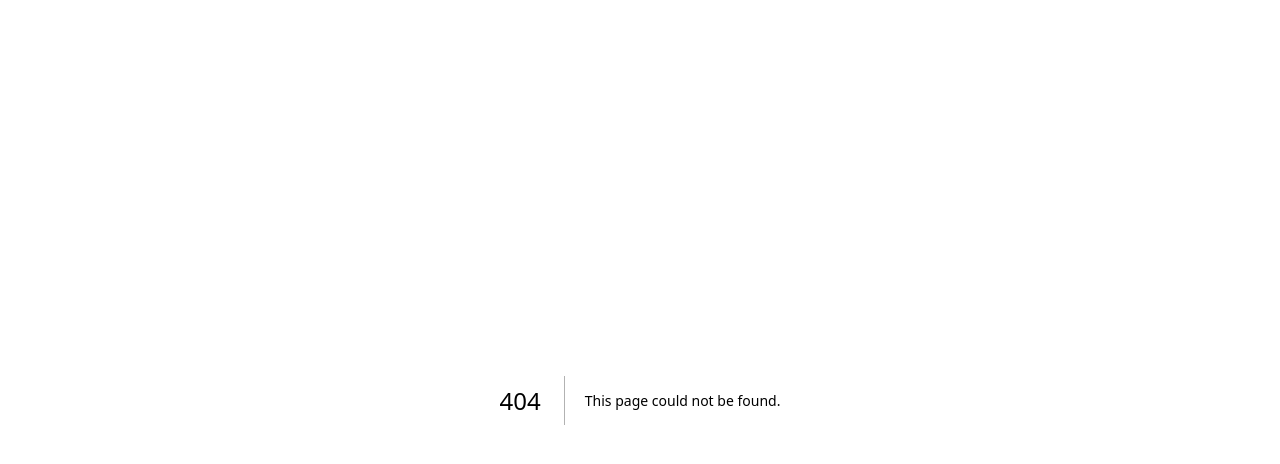
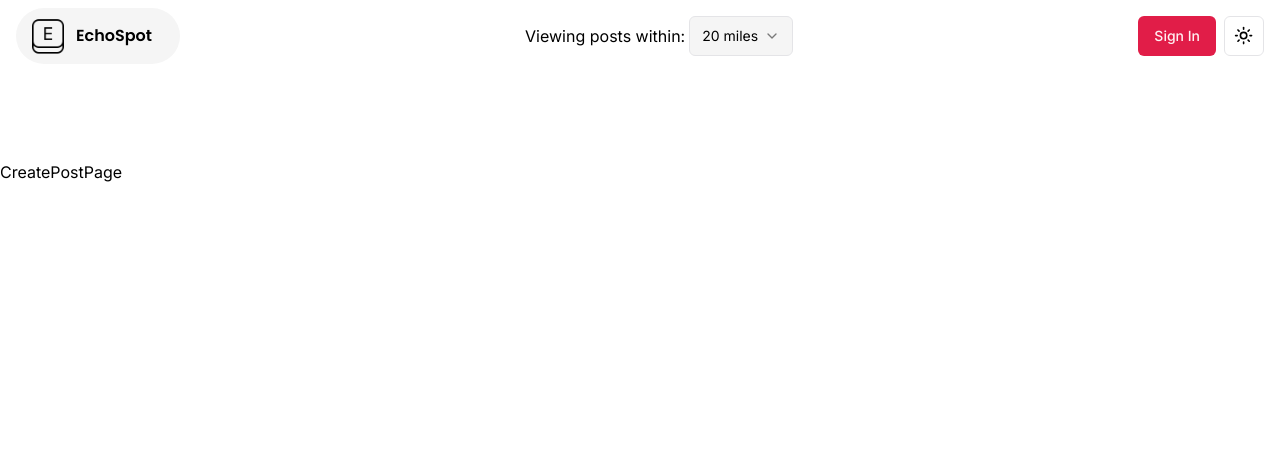
Before and after one commit to WillGraham36/echo-spot, a Next.js app in the folder client/: page /create in a window 1280 px wide. Before the commit this address had no page. Shown: the top 464 px of the page. Built offline with nearby package versions, Linux system fonts and the light colour scheme; no server answers.

Commit message:
build: added new create page for users to make posts

```diff
--- a/client/app/(feed)/_components/MainContent.tsx
+++ b/client/app/(feed)/_components/MainContent.tsx
@@ -1,12 +1,33 @@
+import { useEffect } from "react"
 import Post from "./Post"
 
-const MainContent = () => {
+const MainContent = async () => {
+
+    const getPosts = async () => {
+        try {
+            const res = await fetch('http://localhost:8080/posts')
+            return res.json()
+        } catch (error) {
+            console.log(error);
+        }
+    }
+
+    const posts = await getPosts();
+    console.log(posts)
+
     return (
         <div className="w-full flex flex-col items-center gap-y-4">
 
             <Post />
             <Post />
             <Post />
+            {
+                posts.map((post: any) => {
+                    return (
+                        <h1>{post.title}</h1>
+                    )
+                })
+            }
         </div>
     )
 }
--- /dev/null
+++ b/client/app/create/layout.tsx
@@ -0,0 +1,19 @@
+import Navbar from "../(feed)/_components/Navbar";
+
+
+const FeedLayout = ({
+    children
+}: {
+    children: React.ReactNode;
+}) => {
+    return (
+        <div className="h-full dark:bg-[#1F1F1F]">
+            <Navbar />
+            <main className="h-full pt-40">
+                {children}
+            </main>
+        </div>
+    );
+}
+
+export default FeedLayout;
--- /dev/null
+++ b/client/app/create/page.tsx
@@ -0,0 +1,8 @@
+
+const CreatePostPage = () => {
+    return (
+        <div>CreatePostPage</div>
+    )
+}
+
+export default CreatePostPage
--- a/client/package.json
+++ b/client/package.json
@@ -14,6 +14,7 @@
     "@radix-ui/react-select": "^2.1.1",
     "@radix-ui/react-slider": "^1.2.0",
     "@radix-ui/react-slot": "^1.1.0",
+    "@radix-ui/react-tooltip": "^1.1.2",
     "class-variance-authority": "^0.7.0",
     "clsx": "^2.1.1",
     "lucide-react": "^0.397.0",
```
Also changed, not shown: 1 other file (tests, documents, lock files or other folders).
